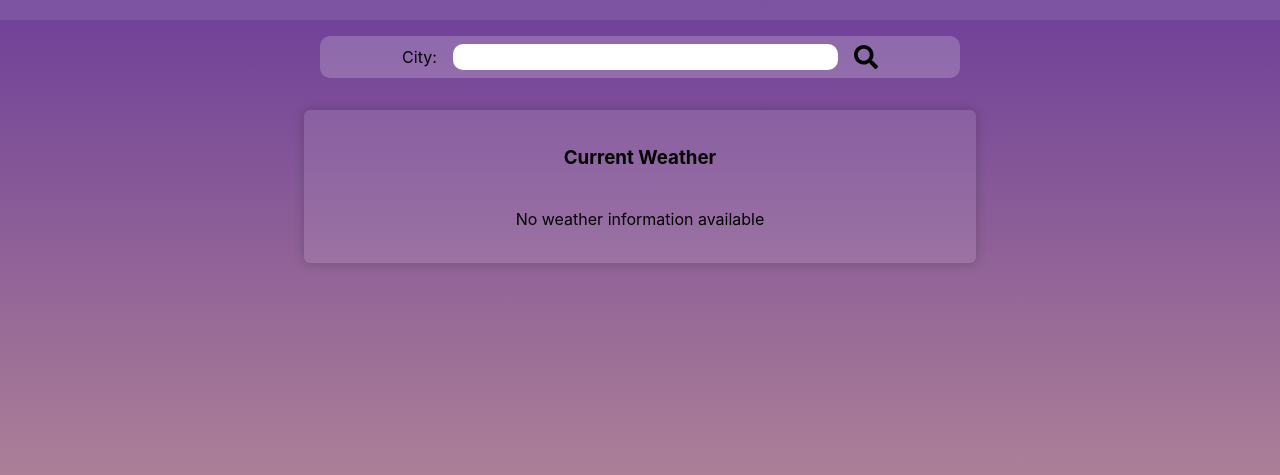
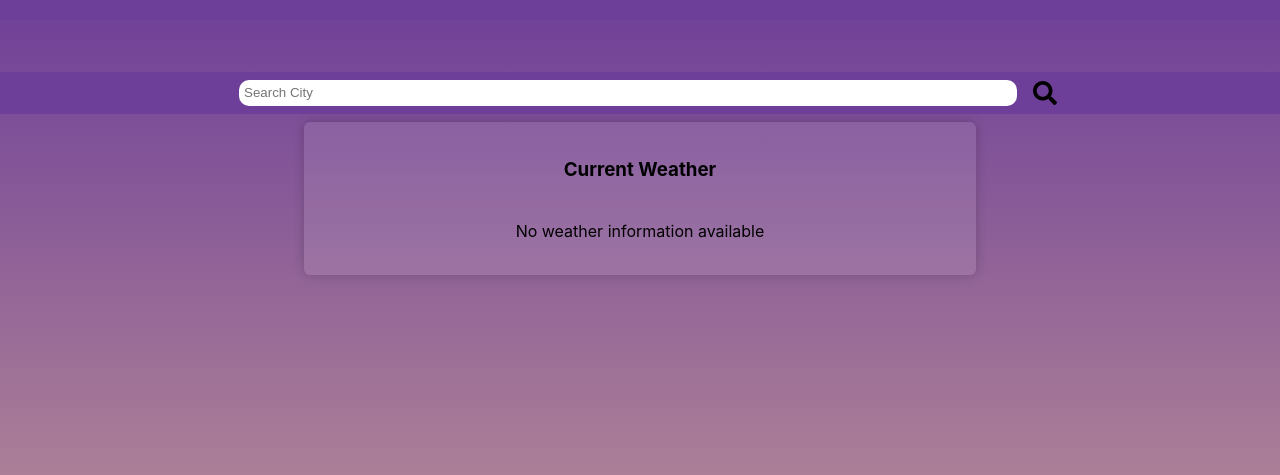
Before and after one commit to kshintaku/django-apps, a Django app: page /weather/ in a window 1280 px wide. Shown: the top 475 px of the page. Run offline with Django 3.2, Linux system fonts and the light colour scheme.

Commit message:
more layout changes

```diff
--- a/weather/forms.py
+++ b/weather/forms.py
@@ -2,4 +2,4 @@ from django import forms
 
 
 class SearchLocForm(forms.Form):
-    loc_info = forms.CharField(label="City", max_length=100)
+    loc_info = forms.CharField(label="City", max_length=100, widget=forms.TextInput(attrs={'placeholder': 'Search City'}))
--- a/weather/static/css/stylesheet.css
+++ b/weather/static/css/stylesheet.css
@@ -16,21 +16,19 @@ html {
 }
 
 form {
-  /* margin-top: 2em; */
   padding: .5em;
   display: flex;
   flex-wrap: wrap;
   margin-bottom: auto;
-  vertical-align: middle;
   justify-content: center;
-  width: 50%;
+  width: 100%;
   align-items: center;
-  height: auto;
-  border-radius: 10px;
-  background: hsla(0,0%,100%,.2);
-  margin-right: auto;
-  margin-left: auto;
+  background: #6e3f98;
   gap: 1em;
+}
+
+form label {
+  display: none;
 }
 
 input[type=text] {
@@ -60,19 +58,28 @@ ul {
 }
 
 .city-search {
-  margin: 1rem;
+  position: sticky;
+  margin-bottom: 3em;
+  top: 4.5em;
+  z-index: 1;
+  /* width: 100%; */
 }
 
 .container {
   text-align: center;
   margin: 0;
   padding: 0;
+  display: flex;
+  flex-direction: column;
 }
 
 .header-section {
   height: auto;
   padding: .001em;
-  background: hsla(0,0%,100%,.1)!important;
+  background: #6e3f98;
+  position: fixed;
+  width: 100%;
+  z-index: 1;
 }
 
 .header-frame {
```
Also changed, not shown: weather/views.py (+3 -9 lines).
